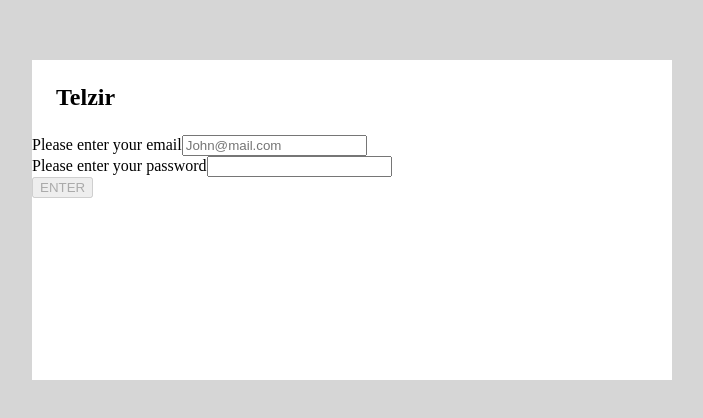
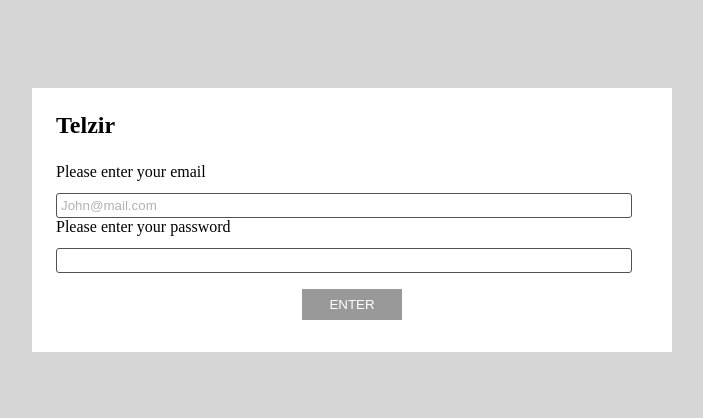
Before and after one commit to WalmirLucena/loldesign-front, a React (Create React App) app: page / in a window 1280 px wide. Shown: the part 188-606 px from the top of the page, without its empty margins (288-991 px from the left). Built offline with nearby package versions, Linux system fonts and the light colour scheme.

Commit message:
style: Adding new styles on form

```diff
--- a/src/styles/login.css
+++ b/src/styles/login.css
@@ -18,12 +18,86 @@ body{
 }
 
 .main-content{
+    align-items: center;
     background-color: rgb(255, 255, 255);
     width: 40rem;
-    height: 20rem;
+    padding-bottom: 2rem;
 }
 
 .main-content h1 {
     margin: 1.5rem;
     font-size: 1.5rem;
 }
+
+
+.login-form {
+    width: 100%;
+    display: flex;
+    flex-direction: column;
+    justify-content: center;
+    align-items: center;
+}
+
+.input-text, .input-password{
+    display: flex;
+    flex-direction: column;
+    width: 100%;
+}
+
+.input-text label {
+    width: 100%;
+}
+
+.input-password label {
+    width: 100%;
+}
+
+.input-text label span{
+    margin-left: 1.5rem;
+}
+
+.input-password label span{
+    margin-left: 1.5rem;
+}
+
+.input-text input {
+    width: 90%;
+    margin: 0.75rem 1.5rem 0rem;
+    border: 1px solid rgb(82, 82, 82);
+    border-radius: 3px;
+    padding: 0.25rem;
+    box-sizing: border-box;
+}
+
+.input-password input {
+    width: 90%;
+    margin: 0.75rem 1.5rem 0rem;
+    border: 1px solid rgb(82, 82, 82);
+    border-radius: 3px;
+    padding: 0.25rem;
+    box-sizing: border-box;
+}
+
+.input-text input::placeholder {
+    color: rgb(177, 177, 177);
+}
+
+.submit-button {
+    align-items: center;
+    background-color: black;
+    color: white;
+    border: none;
+    margin-top: 1rem;
+    padding: 0.5rem;
+    width: 100px;
+}
+
+.submit-button-grey{
+    align-items: center;
+    background-color: rgb(153, 153, 153);
+    color: white;
+    border: none;
+    margin-top: 1rem;
+    padding: 0.5rem;
+    width: 100px;
+}
```
Also changed, not shown: src/App.css (deleted, +0 -38 lines).
